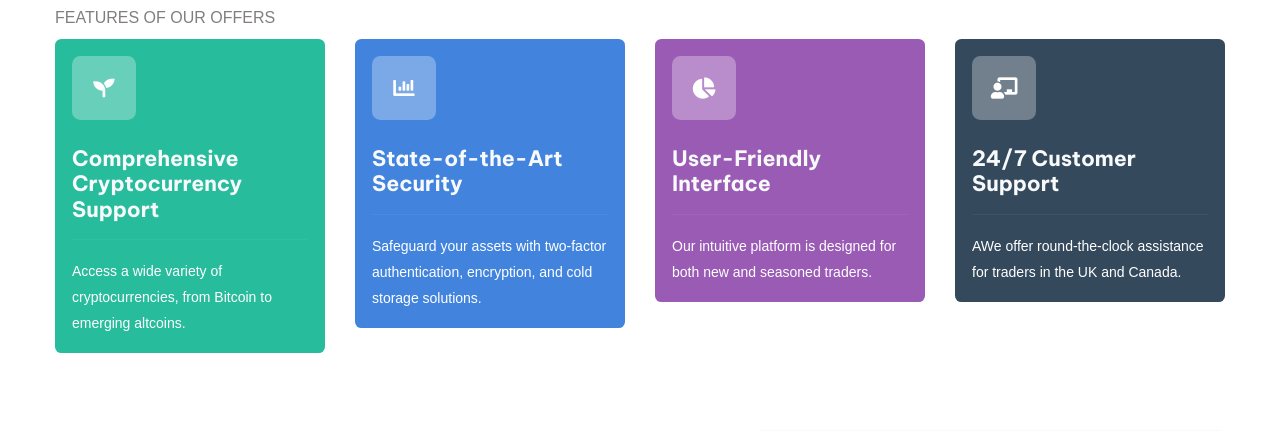
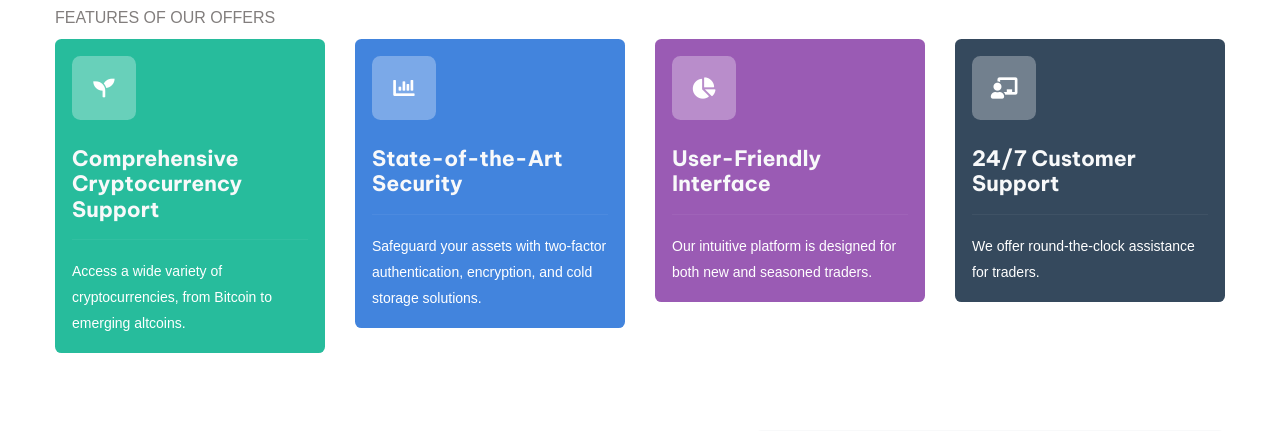
Before and after one commit to Code-Warlock/Rypto, a Django app: page /crypto/ in a window 1280 px wide. Shown: the part 2279-2710 px from the top of the page. Run offline with Django 5.2, Linux system fonts and the light colour scheme; some libraries are stand-ins or nearby versions; some web fonts are replaced.

Commit message:
Typo fix

```diff
--- a/mainapp/templates/mainapp/crypto.html
+++ b/mainapp/templates/mainapp/crypto.html
@@ -244,7 +244,7 @@
                                     </a>
                                 </h5>
                                 <hr>
-                                <p class="text-white small">AWe offer round-the-clock assistance for traders in the UK and Canada.</p>
+                                <p class="text-white small">We offer round-the-clock assistance for traders.</p>
                             </div>
                         </div>
                     </div>
```
